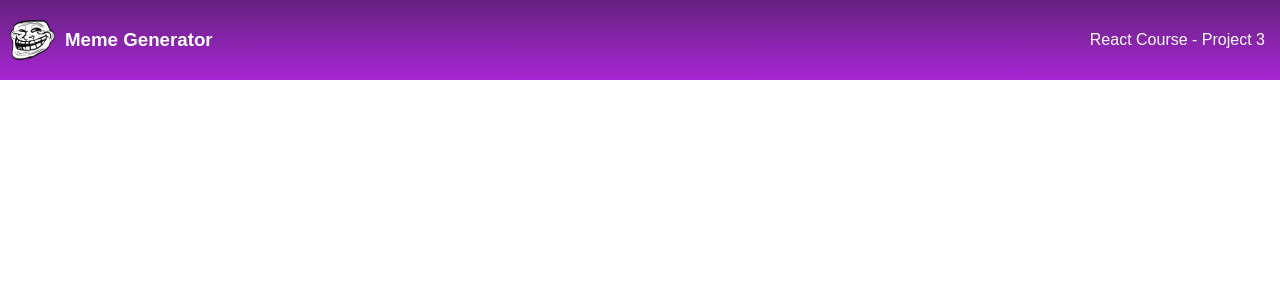
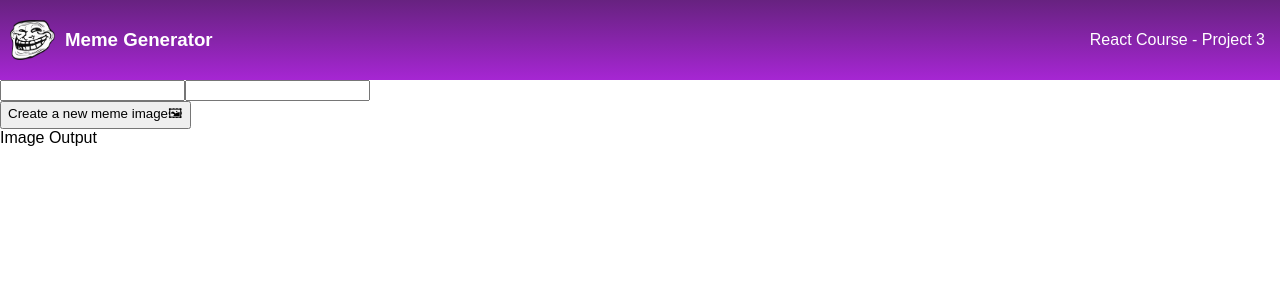
Before and after one commit to codedbypolina/meme-generator, a JavaScript app in the folder meme-generator/: page / in a window 1280 px wide. Shown: the top 300 px of the page. Built offline with nearby package versions, Linux system fonts and the light colour scheme; the HTML template or start-up script is replaced by a standard one.

Commit message:
Added main section

```diff
--- a/meme-generator/src/App.js
+++ b/meme-generator/src/App.js
@@ -1,10 +1,12 @@
 import './App.css';
 import Navbar from './components/Navbar';
+import Main from './components/Main';
 
 function App() {
   return (
     <div className="App">
       <Navbar />
+      <Main />
     </div>
   );
 }
--- /dev/null
+++ b/meme-generator/src/components/Main.js
@@ -0,0 +1,12 @@
+export default function Main() {
+    return (
+        <div>
+            <div className="input">
+                <input type="text" className="first-input" />
+                <input type="text" className="second-input" />
+            </div>
+            <button>Create a new meme image🖼</button>
+            <div className="image-output">Image Output</div>
+        </div>
+    )
+}
--- a/meme-generator/src/components/Navbar.js
+++ b/meme-generator/src/components/Navbar.js
@@ -6,8 +6,6 @@ export default function Navbar() {
 
             <img src={meme} className="meme" />
             <h3>Meme Generator</h3>
-
-
             <h2>React Course - Project 3</h2>
         </div>
     )
```
